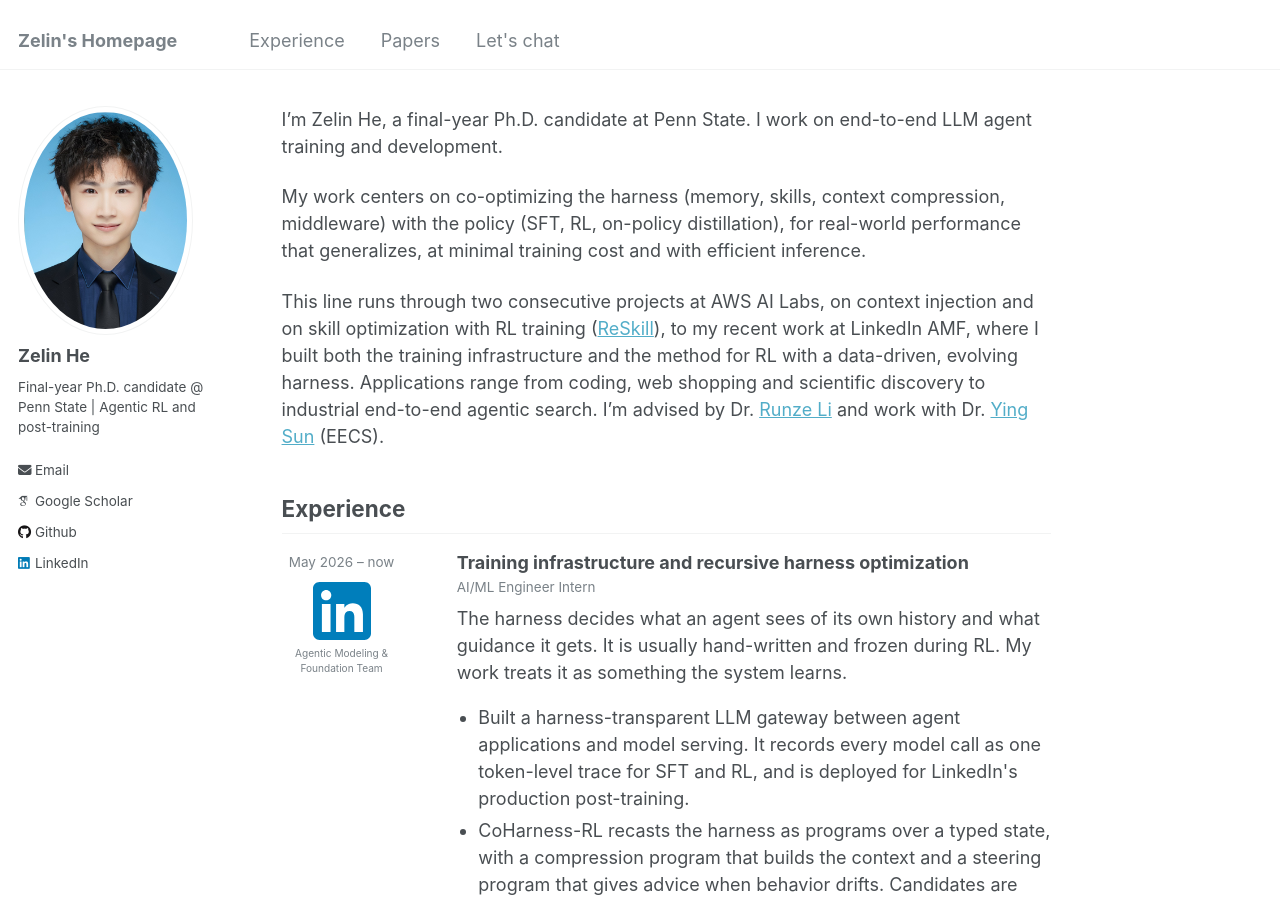
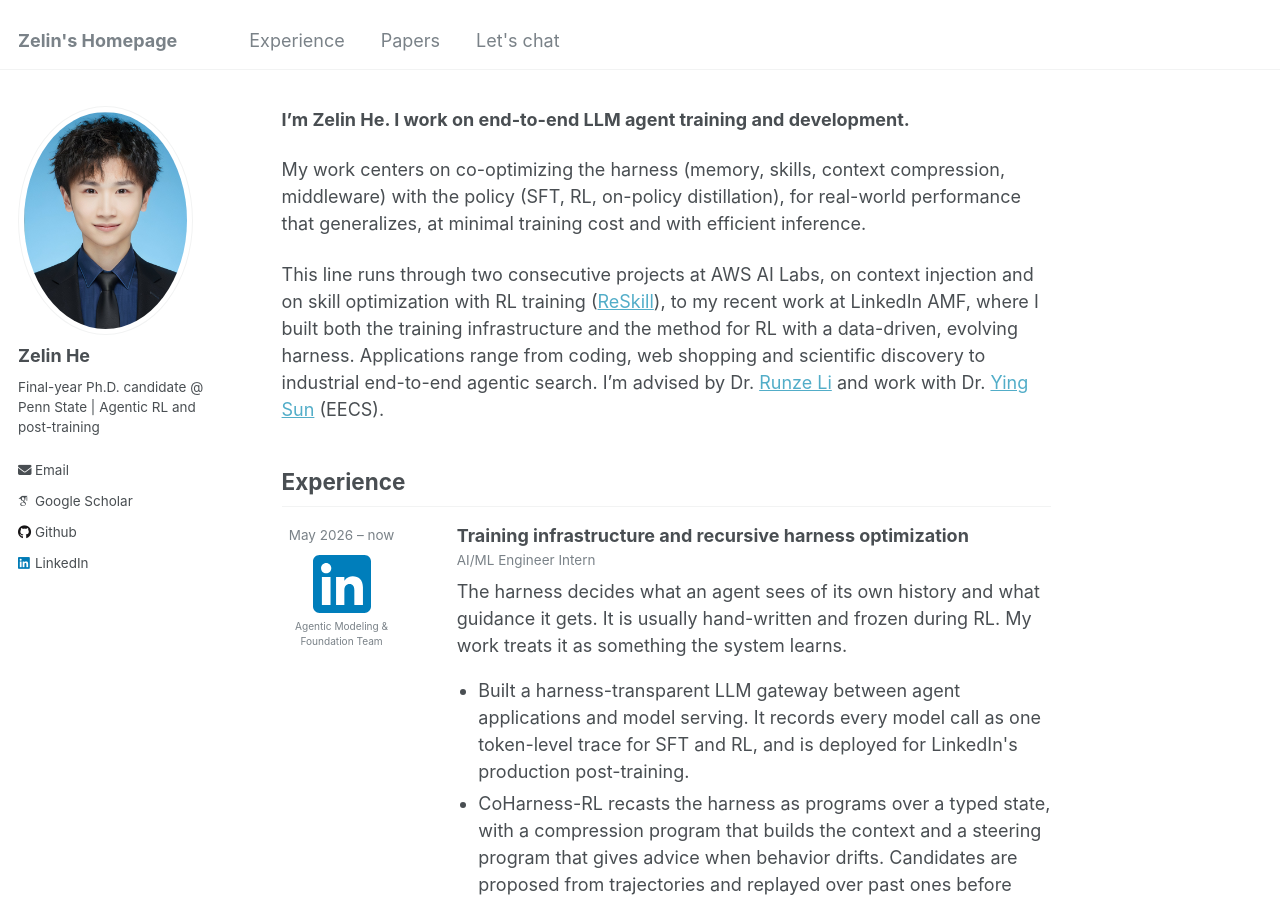
Before and after one commit to ZLHe0/zelinhe.github.io, a Jekyll site: the page built from _pages/about.md, in a window 1280 px wide and 900 px high. Built offline with Jekyll 4.4.1, drawn with Linux system fonts in a browser that asks for light colours; some web fonts are replaced.

Commit message:
Headline without Ph.D. title
Co-Authored-By: Claude Opus 5.5 <noreply@anthropic.com>

```diff
--- a/_pages/about.md
+++ b/_pages/about.md
@@ -8,7 +8,7 @@ redirect_from:
 ---
 {% include base_path %}
 
-I'm Zelin He, a final-year Ph.D. candidate at Penn State. I work on end-to-end LLM agent training and development.
+**I'm Zelin He. I work on end-to-end LLM agent training and development.**
 
 My work centers on co-optimizing the harness (memory, skills, context compression, middleware) with the policy (SFT, RL, on-policy distillation), for real-world performance that generalizes, at minimal training cost and with efficient inference.
 
```
